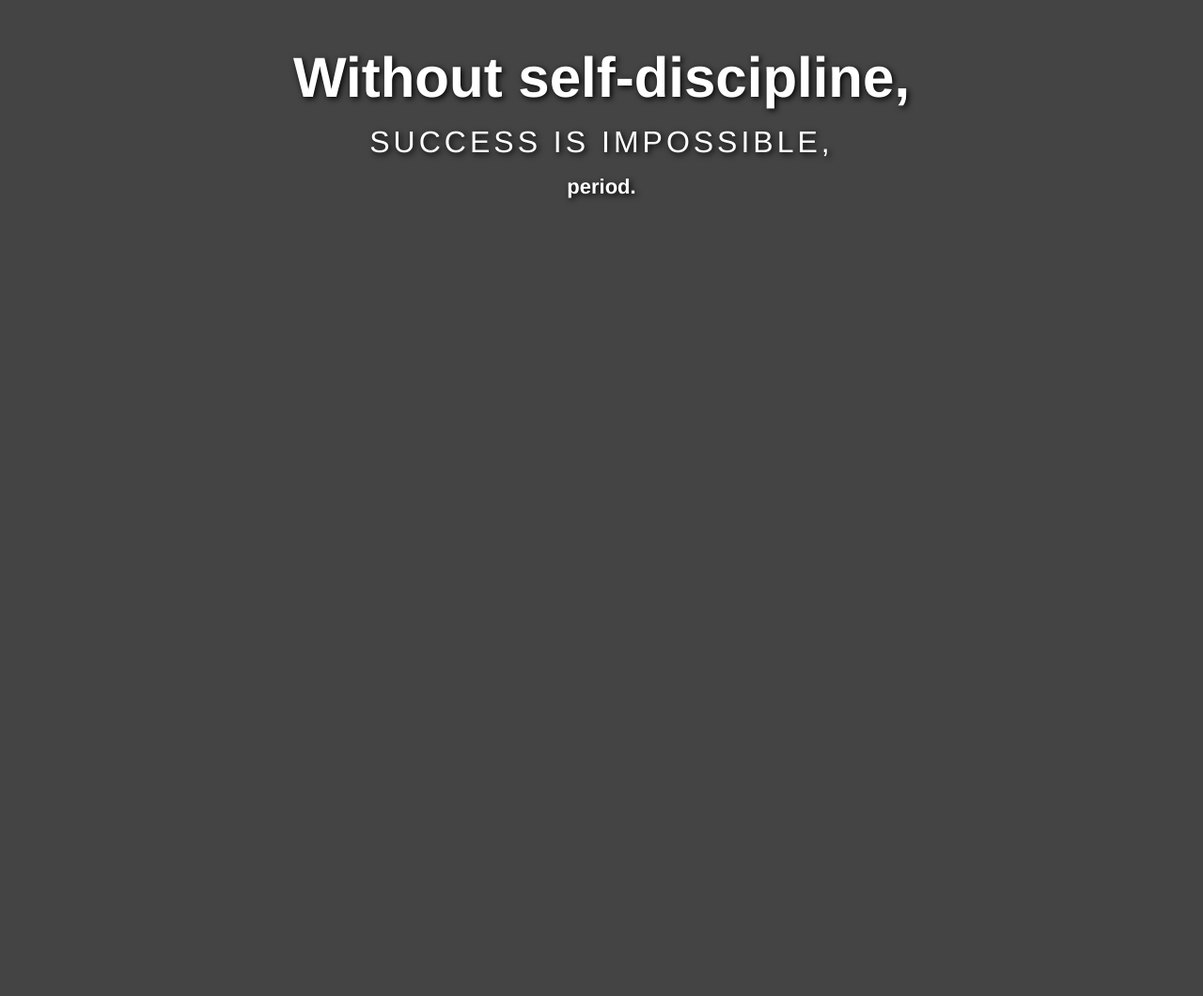
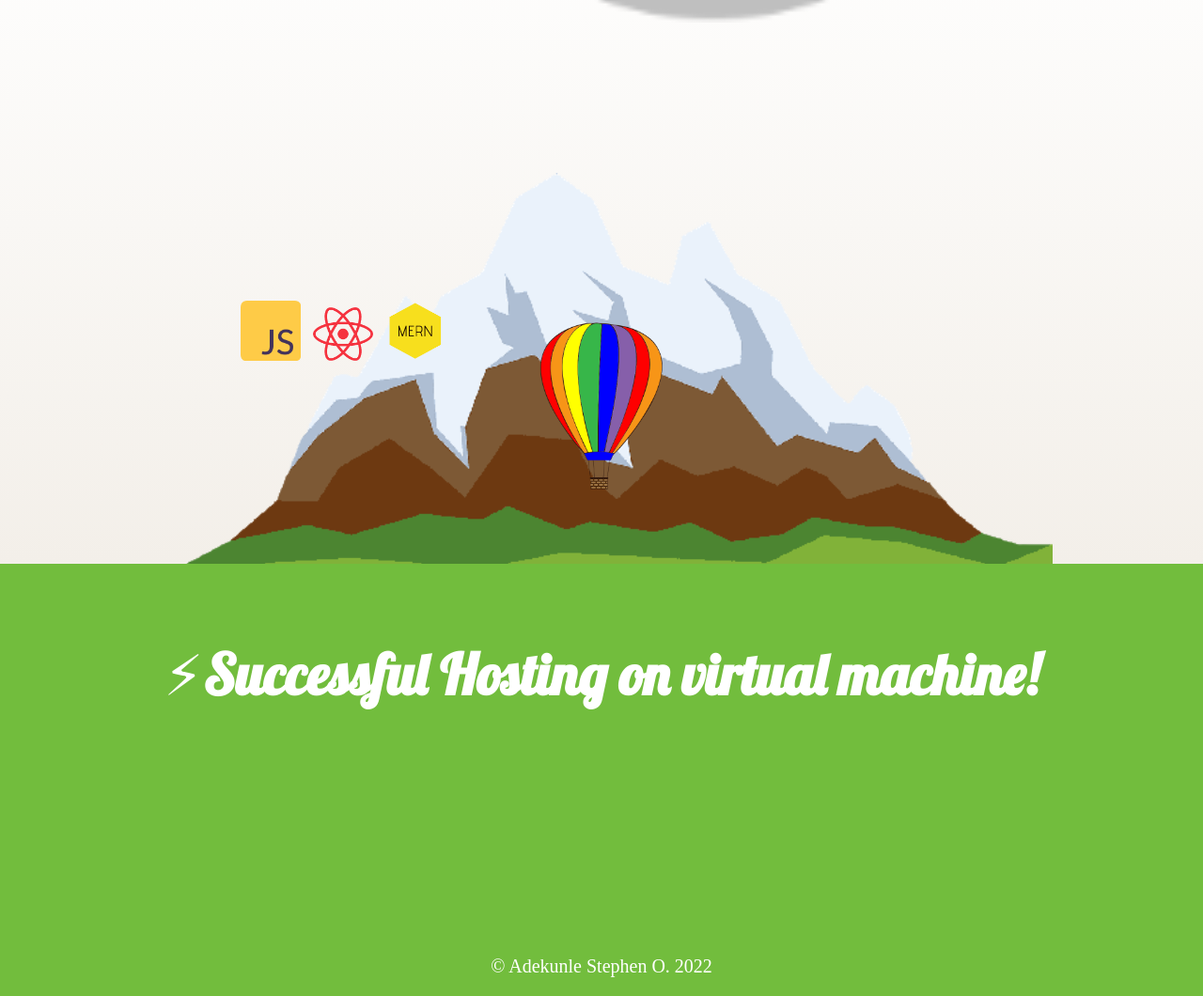
Before and after one commit to okste1234/Testing-Host-Animinated-, a plain HTML site: page index.html in a window 1280 px wide. Shown: the part 120-1180 px from the top of the page at 94% size. Before the commit the page ends 800 px from the top, so only its background shows below. Drawn offline with Linux system fonts and the light colour scheme.

Commit message:
Testing Host with animation update

```diff
--- a/index.html
+++ b/index.html
@@ -1,21 +1,29 @@
 <!doctype html>
-<html class="no-js" lang="">
-
+<html lang="en">
 <head>
   <meta charset="utf-8">
-  <meta http-equiv="x-ua-compatible" content="ie=edge">
-  <title>Learn To Code</title>
-  <meta name="description" content="">
-  <meta name="viewport" content="width=device-width, initial-scale=1, shrink-to-fit=no">
+  <meta http-equiv="X-UA-Compatible" content="IE=edge">
+  <meta name="viewport" content="width=device-width, initial-scale=1.0">
+  <meta name="author" content="Adekunle Stephen Omorotimi Okste">
+  <meta name="description" content="Hosting, css, html, animation, javascript">
+  <title>Portfolio With Animations</title>
   <link rel="stylesheet" href="main.css">
 </head>
 <body>
-<div class="banner">
-  <div class="banner-text">
-    <h1>Without self-discipline,</h1>
-    <h3>success is impossible,</h3>
-    <h5>period.</h5>
-  </div>
-</div>
+
+  <section class="sky">
+    <img src="./images/mountain.png" alt="mountain" id="mountain">
+    <img src="./images/cloud.png" alt="cloud" id="cloud">
+    <img src="./images/js.png" alt="js" id="javascript"/>
+    <img src="./images/react.png" alt="react" id="react"/>
+    <img src="./images/mern.png" alt="mern" id="mern"/>
+    <img src="./images/balloon.png" alt="balloon" id="balloon"/>
+  </section>
+  <section class="details">
+    <h1>⚡Successful Hosting on virtual machine!</h1>
+    <p class="footer">&#169; Adekunle Stephen O. 2022</p>
+  </section>
+
+  <script src="index.js"></script>
 </body>
 </html>
--- /dev/null
+++ b/index.js
@@ -0,0 +1,22 @@
+
+const balloon = document.getElementById('balloon')
+const cloud = document.getElementById('cloud')
+const javascript = document.getElementById('javascript')
+const react = document.getElementById('react')
+const mern = document.getElementById('mern')
+
+
+function move() {
+  const incrementer = window.scrollY
+
+  balloon.style.bottom = 10 + incrementer * 0.3 + '%'
+
+  cloud.style.bottom = 80 + incrementer * 0.1 + '%'
+  cloud.style.left = 0 + incrementer * -0.12 + '%'
+
+  javascript.style.left = 20 + incrementer * -1.5 + '%'
+  react.style.left = 26 + incrementer * -1 + '%'
+  mern.style.left = 32 + incrementer * -.8 + '%'
+}
+
+window.addEventListener('scroll', move)
--- a/main.css
+++ b/main.css
@@ -1,36 +1,100 @@
-html, body {
-    margin: 0;
-    padding: 0;
-    font-family: Helvetica, Arial, sans-serif;
-    background: #444;
+@import url('https://fonts.googleapis.com/css2?family=Lobster&display=swap');
+
+body {
+  margin: 0;
+  padding: 0;
 }
 
-h1 {
-    font-size: 60px;
+.sky {
+  overflow: hidden;
+  position: relative;
+  background-image: linear-gradient( #fff, #f3efe9);
+  width: 100%;
+  height: 90vh;
+  display: flex;
+  justify-content: center;
 }
 
-h3 {
-    font-size: 32px;
-    font-weight: normal;
-    text-transform: uppercase;
-    letter-spacing: 4px;
+.sky img {
+  position: absolute;
+  width: 100%;
+  bottom: 0;
+}
+#mountain{
+  width: 60rem;
+  bottom: -7%;
 }
 
-h5 {
-    font-size: 22px;
+#cloud{
+  min-width: 30%;
+  bottom: 60%;
+  left: 0%;
 }
 
-.banner h1, .banner h3, .banner h5 {
-    margin: 0;
-    text-shadow: 2px 2px 6px #000;
-    text-align: center;
-    padding: .5rem 0;
+#javascript {
+  width: 5%;
+  bottom: 30%;
+  left: 20%;
 }
 
-.banner {
-    color: white;
-    height: 500px;
-    display: flex;
-    justify-content: center;
-    align-items: center;
+#react {
+  width: 5%;
+  bottom: 30%;
+  left: 26%;
 }
+
+#mern {
+  width: 5%;
+  bottom: 30%;
+  left: 32%;
+}
+
+#balloon {
+  width: 15%;
+  bottom: 10%;
+}
+
+.details{
+  height: 400px;
+  background-color: #72bd3d;
+  padding: 30px;
+  display: flex;
+  justify-content: center;
+  position: relative;
+}
+
+
+h1 {
+  color:#fff;
+  font-family: 'Lobster', cursive;
+  font-size: 60px;
+  text-align: center;
+}
+
+.details p{
+  position: absolute;
+}
+.footer{
+  bottom: 0;
+  color:#fff;
+  font-size: 20px;
+}
+
+
+@media screen and (max-width: 568px){
+  #cloud{
+    bottom: 80%;
+  }
+
+  #balloon{
+    width: 40%;
+  }
+
+  h1 {
+    font-size: 40px;
+  }
+  .details{
+  padding: 10px;
+}
+
+}
```
Also changed, not shown: images/balloon.png (added), images/cloud.png (added), images/js.png (added), images/mern.png (added), images/mountain.png (added), images/react.png (added), 1 other file.
